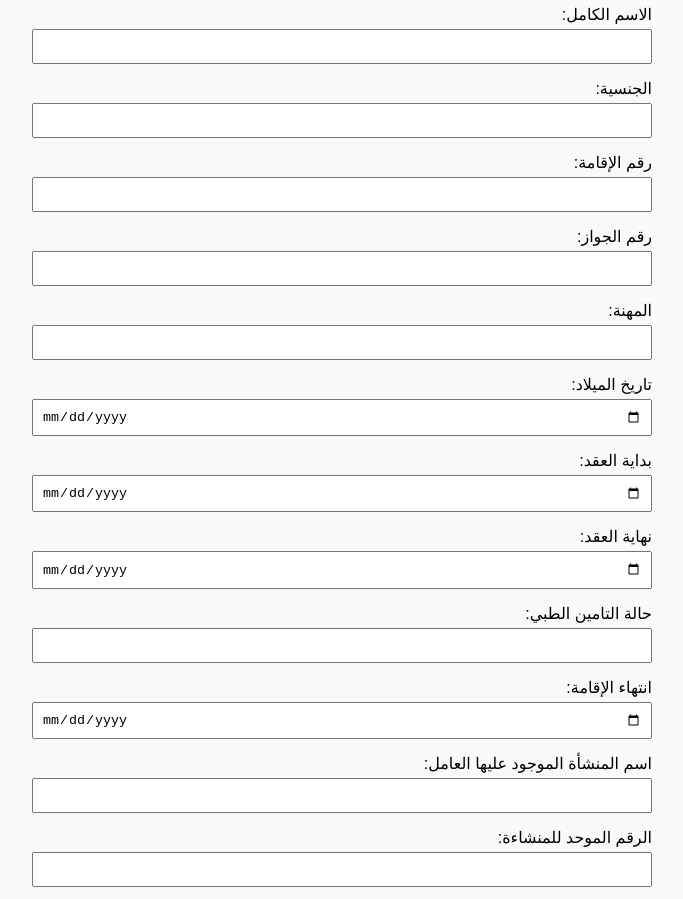
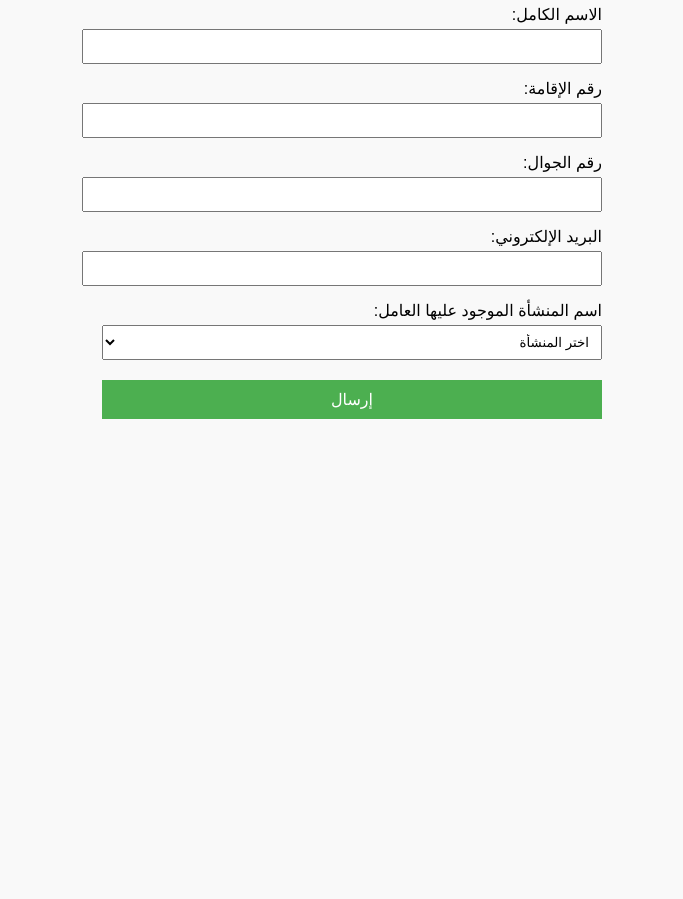
Before and after one commit to siybeso/add-worker-form, a plain HTML site: page index.html in a window 1280 px wide. Shown: the part 95-994 px from the top of the page, without its empty margins (288-971 px from the left). After the commit the page ends 800 px from the top, so only its background shows below. Drawn offline with Linux system fonts and the light colour scheme.

Commit message:
Add files via upload

```diff
--- a/index.html
+++ b/index.html
@@ -9,13 +9,18 @@
       font-family: sans-serif;
       background: #f9f9f9;
       padding: 2rem;
-      max-width: 600px;
+      max-width: 500px;
       margin: auto;
       direction: rtl;
     }
-    h2 { text-align: center; }
-    label { display: block; margin-top: 15px; }
-    input, textarea {
+    h2 {
+      text-align: center;
+    }
+    label {
+      display: block;
+      margin-top: 15px;
+    }
+    input, select {
       width: 100%;
       padding: 8px;
       margin-top: 5px;
@@ -30,39 +35,44 @@
       cursor: pointer;
       font-size: 16px;
     }
-    button:hover { background: #45a049; }
+    button:hover {
+      background: #45a049;
+    }
   </style>
 </head>
 <body>
   <h2>نموذج إضافة عامل</h2>
   <form id="workerForm">
-    <label>الاسم الكامل: <input name="الاسم الكامل" required /></label>
-    <label>الجنسية: <input name="الجنسية" /></label>
-    <label>رقم الإقامة: <input name="رقم الإقامة" /></label>
-    <label>رقم الجواز: <input name="رقم الجواز" /></label>
-    <label>المهنة: <input name="المهنة" /></label>
-    <label>تاريخ الميلاد: <input type="date" name="تاريخ الميلاد" /></label>
-    <label>بداية العقد: <input type="date" name="بداية العقد" /></label>
-    <label>نهاية العقد: <input type="date" name="نهاية العقد" /></label>
-    <label>حالة التامين الطبي: <input name="حالة التامين الطبي" /></label>
-    <label>انتهاء الإقامة: <input type="date" name="انتهاء الإقامة" /></label>
-    <label>اسم المنشأة الموجود عليها العامل: <input name="اسم المنشأة الموجود عليها العامل" /></label>
-    <label>الرقم الموحد للمنشاءة: <input name="الرقم الموحد للمنشاءة" /></label>
-    <label>مقر العمل: <input name="مقر العمل" /></label>
-    <label>مقر السكن: <input name="مقر السكن" /></label>
-    <label>الراتب: <input name="الراتب" /></label>
-    <label>البدلات: <input name="البدلات" /></label>
-    <label>صورة: <input name="صورة" /></label>
-    <label>مستندات: <input name="مستندات" /></label>
-    <label>رقم التواصل: <input name="رقم التواصل" /></label>
-    <label>الايميل: <input type="email" name="الايميل" /></label>
-    <label>الحالة: <input name="الحالة" /></label>
-    <label>الملاحظات: <textarea name="الملاحظات"></textarea></label>
+    <label>الاسم الكامل:
+      <input name="الاسم" required />
+    </label>
+
+    <label>رقم الإقامة:
+      <input name="رقم الإقامة" required />
+    </label>
+
+    <label>رقم الجوال:
+      <input name="جوال" required />
+    </label>
+
+    <label>البريد الإلكتروني:
+      <input type="email" name="ايميل" />
+    </label>
+
+    <label>اسم المنشأة الموجود عليها العامل:
+      <select name="اسم المنشأة" required>
+        <option value="">اختر المنشأة</option>
+        <option value="شركة ابراهيم علي ابراهيم عسيري للمقاولات">شركة ابراهيم علي ابراهيم عسيري للمقاولات</option>
+        <option value="شركة الخدمات المهنية للصيانة والنظافة شركة شخص واحد">شركة الخدمات المهنية للصيانة والنظافة شركة شخص واحد</option>
+        <option value="مؤسسة ابراهيم علي ابراهيم عسيري للتشغيل والصيانة">مؤسسة ابراهيم علي ابراهيم عسيري للتشغيل والصيانة</option>
+        <option value="مؤسسة محترف الواجهات الملونة التجارية">مؤسسة محترف الواجهات الملونة التجارية</option>
+      </select>
+    </label>
 
     <button type="submit">إرسال</button>
   </form>
 
-  <p id="response" style="text-align:center; margin-top: 20px;"></p>
+  <p id="response" style="text-align: center; margin-top: 20px;"></p>
 
   <script>
     const form = document.getElementById("workerForm");
@@ -70,7 +80,7 @@
 
     form.addEventListener("submit", async (e) => {
       e.preventDefault();
-      responseMsg.textContent = "🚀 جاري الإرسال...";
+      responseMsg.textContent = "جاري الإرسال...";
 
       const formData = new FormData(form);
       const data = new URLSearchParams(formData);
@@ -88,7 +98,7 @@
           responseMsg.textContent = "❌ حدث خطأ أثناء الإرسال.";
         }
       } catch (error) {
-        responseMsg.textContent = "⚠️ تعذر الاتصال بالخادم.";
+        responseMsg.textContent = "❌ تعذر الاتصال بالخادم.";
       }
     });
   </script>
```
